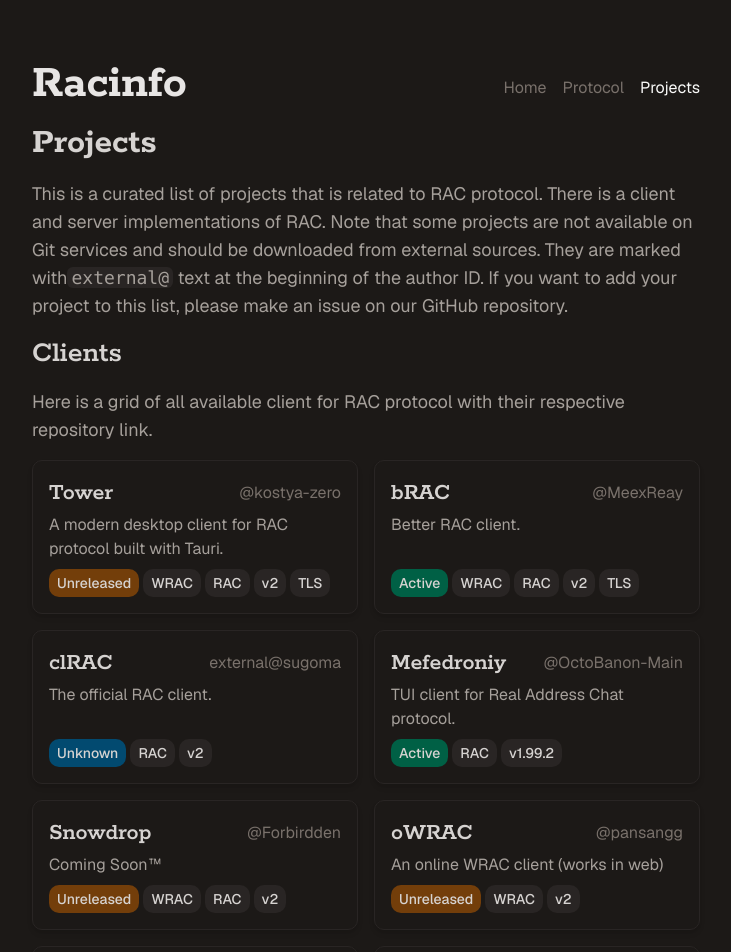
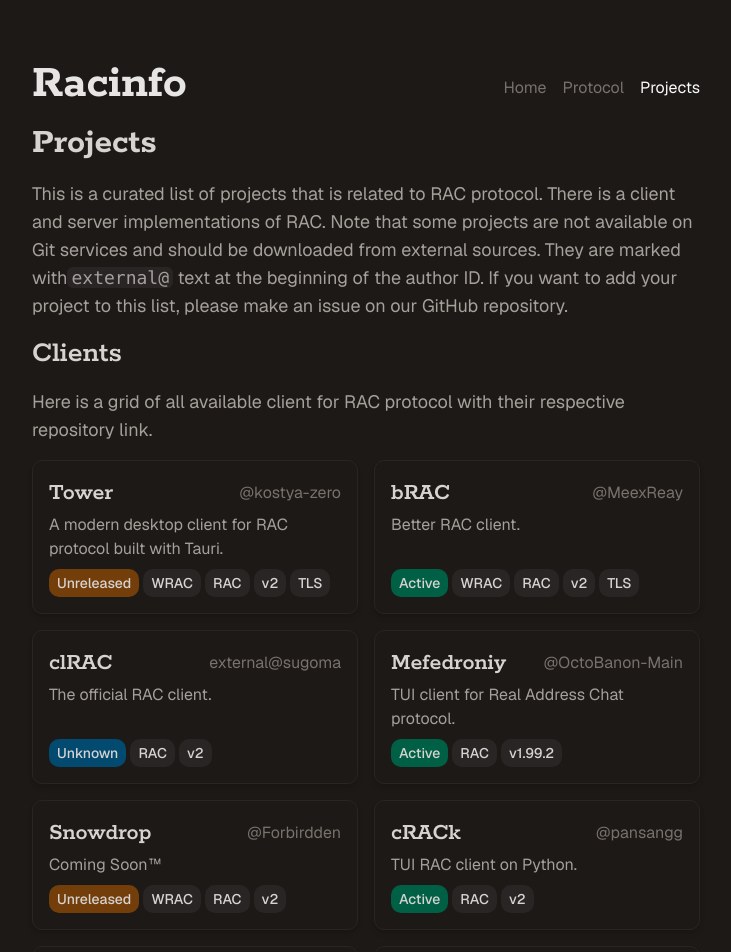
Before and after one commit to kostya-zero/racinfo, a Next.js app: page /projects in a window 1280 px wide. Shown: the top 952 px of the page, without its empty margins (274-1005 px from the left). Built offline with nearby package versions, Linux system fonts and the light colour scheme.

Commit message:
Update page.tsx

```diff
--- a/src/app/projects/page.tsx
+++ b/src/app/projects/page.tsx
@@ -35,7 +35,7 @@
       name: "Mefedroniy",
       authorId: "OctoBanon-Main",
       projectGit: "https://github.com/OctoBanon-Main/mefedroniy-client",
-      description: "TUI client for Real Address Chat protocol. ",
+      description: "TUI client for Real Address Chat protocol.",
       tags: ["Active", "RAC", "v1.99.2"],
     },
     {
@@ -44,13 +44,6 @@
       projectGit: "https://github.com/Forbirdden/Snowdrop",
       description: "Coming Soon™",
       tags: ["Unreleased", "WRAC", "RAC", "v2"],
-    },
-    {
-      name: "oWRAC",
-      authorId: "pansangg",
-      projectGit: "https://github.com/pansangg/oWRAC",
-      description: "An online WRAC client (works in web)",
-      tags: ["Unreleased", "WRAC", "v2"]
     },
     {
       name: "cRACk",
@@ -129,7 +122,7 @@
           from external sources. They are marked with
           <InlineCode>external@</InlineCode> text at the beginning of the author
           ID. If you want to add your project to this list, please make an issue
-          on our GitHub repository.
+          on our <a href="https://github.com/kostya-zero/racinfo">GitHub repository</a>.
         </Text>
         <Title id={"clients"}>Clients</Title>
         <Text>
```
